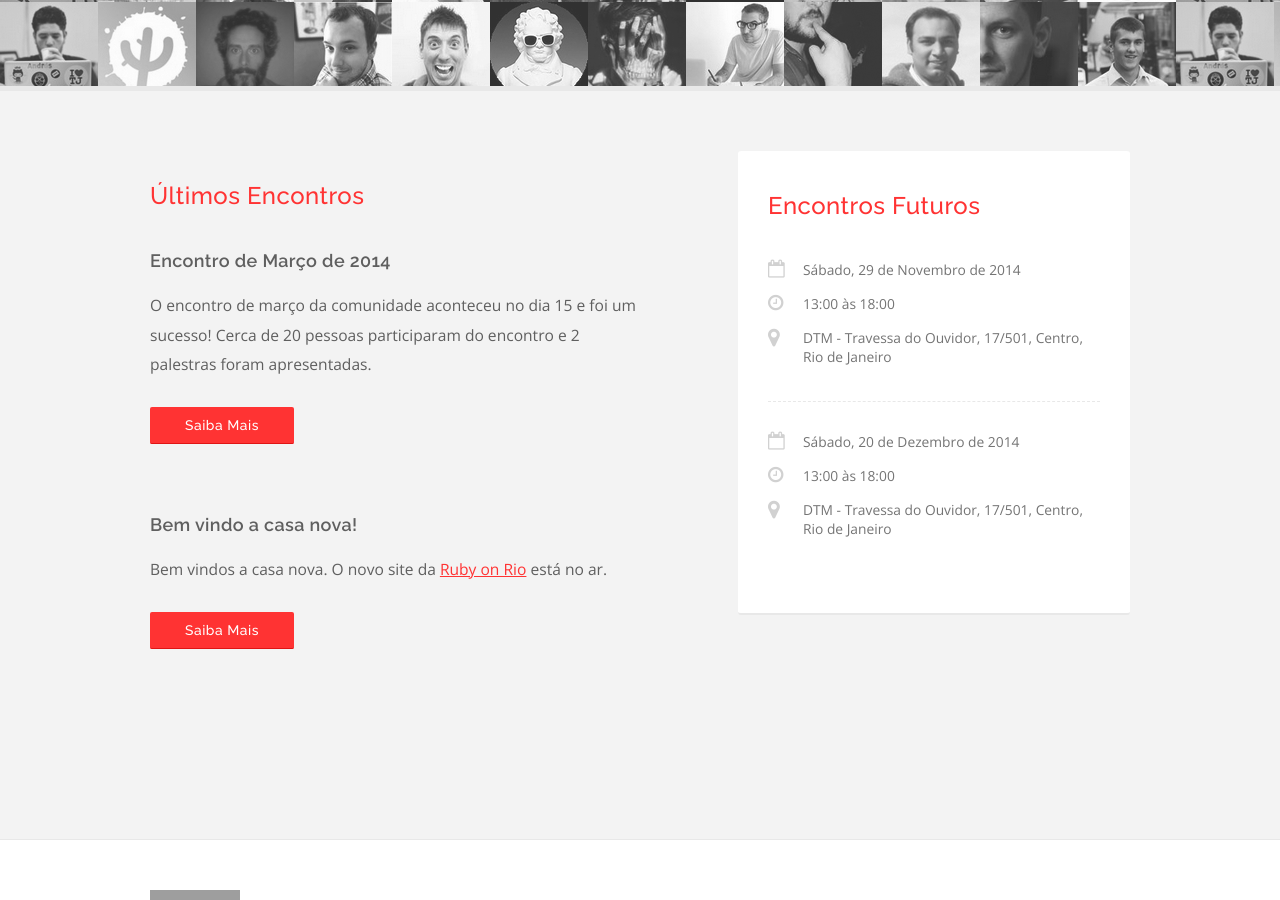
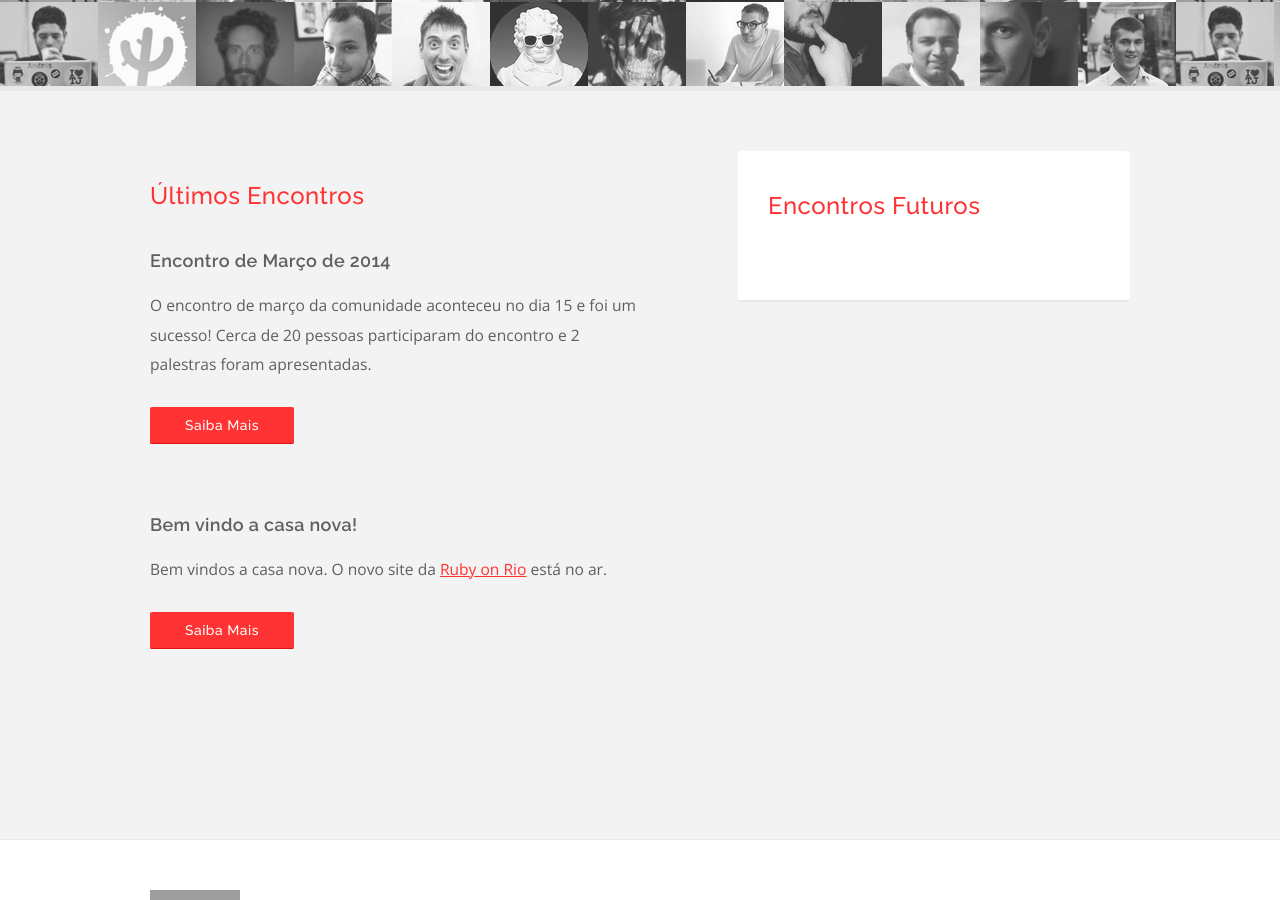
Before and after one commit to rubyonrio/rubyonrio.github.com, a Jekyll site: the page built from index.html, in a window 1280 px wide and 900 px high, scrolled down 1119 px. Built offline with Jekyll 4.4.1, drawn with Linux system fonts in a browser that asks for light colours; nearby versions of some CDN libraries; some of the changed text lies outside the part shown; grey boxes are pictures that could not be loaded.

Commit message:
Removes next and future events while not scheduled

```diff
--- a/index.html
+++ b/index.html
@@ -2,15 +2,11 @@
 layout: default
 title: Ruby on Rio
 
-event_address: DTM - Travessa do Ouvidor, 17/501, Centro, Rio de Janeiro
-event_hours: 13:00 às 18:00
+event_address: '-'
+event_hours: '-'
 next_event:
-    day: "Sábado, 29 de Novembro de 2014"
+    day: "Data à definir"
 futute_events:
-  -
-    day: Sábado, 29 de Novembro de 2014
-  -
-    day: Sábado, 20 de Dezembro de 2014
 ---
 
 <div class="containner">
```
